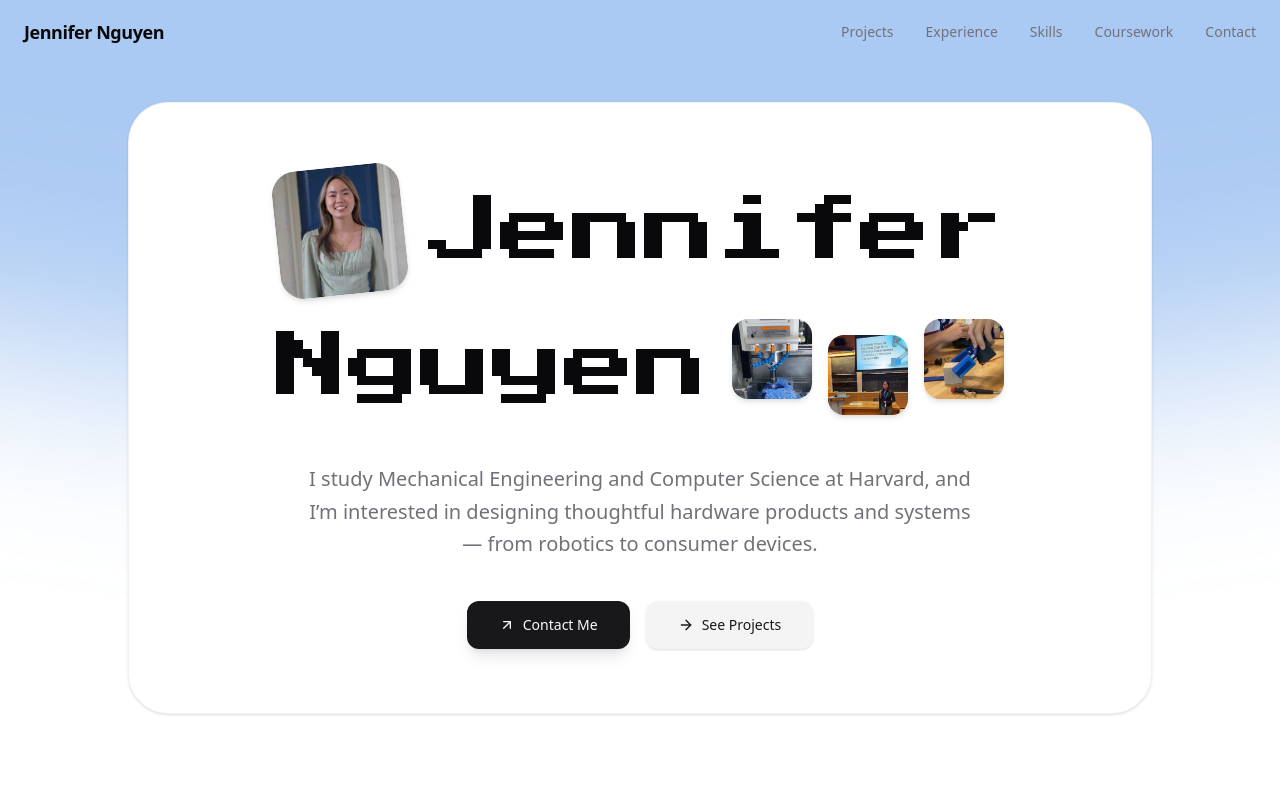
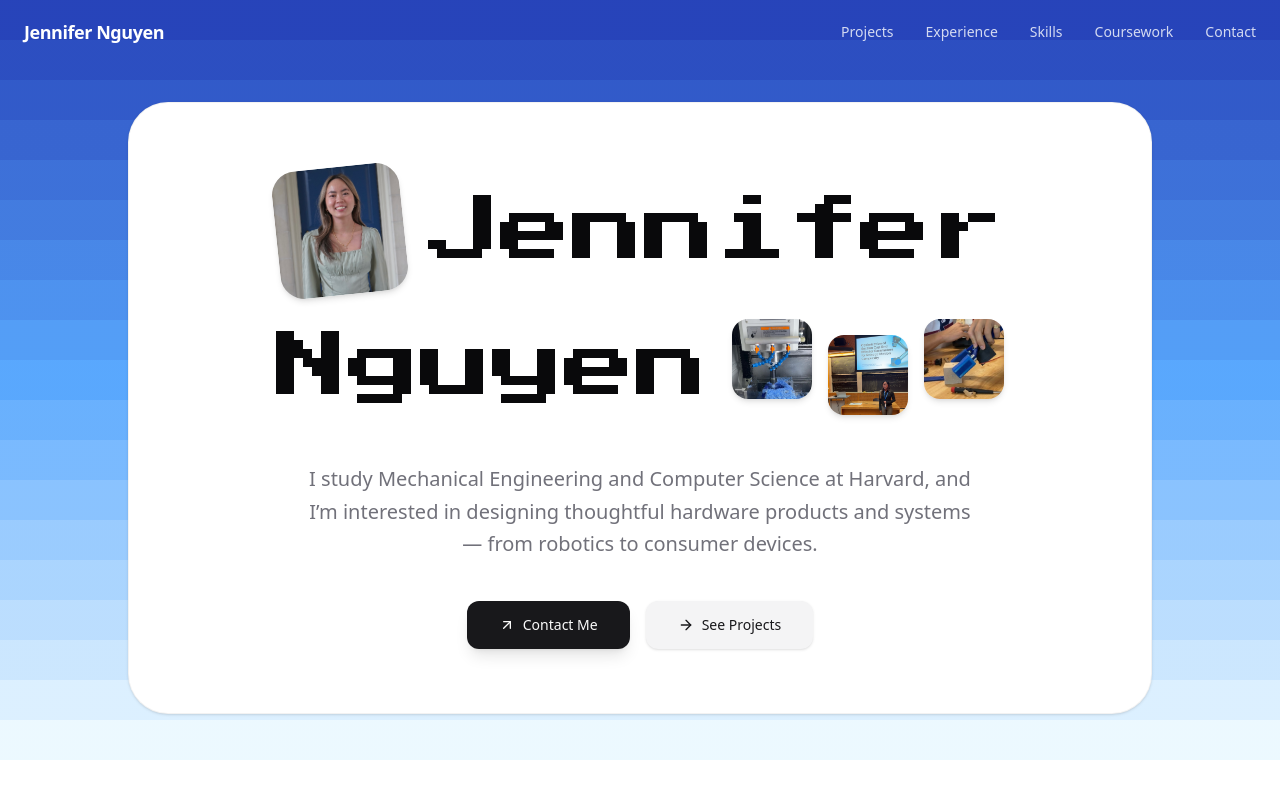
Before and after one commit to jennifer-u-nguyen/portfolio, a Next.js app: page / in a window 1280 px wide. Shown: the top 800 px of the page. Built offline with nearby package versions, Linux system fonts and the light colour scheme; a web font is replaced by a local one.

Commit message:
pixelated hero background + white header

```diff
--- a/components/Hero.tsx
+++ b/components/Hero.tsx
@@ -14,11 +14,34 @@ export default function Hero() {
     return (
         <section id="hero" className="relative min-h-screen flex flex-col justify-center pt-16 pb-12 overflow-hidden bg-white">
 
-            {/* Background Gradient Blobs */}
-            <div className="absolute top-0 left-0 w-full h-[800px] z-0 pointer-events-none overflow-hidden">
-                {/* Wide horizontal band effect */}
-                <div className="absolute top-[-400px] left-1/2 -translate-x-1/2 w-[200%] h-[800px] bg-[#5895e8]/50 rounded-[100%] blur-[100px]" />
-            </div>
+            {/* Pixelated Stepped Gradient Background */}
+            <div
+                className="absolute top-0 left-0 w-full h-full z-0 pointer-events-none opacity-90"
+                style={{
+                    background: `linear-gradient(to bottom,
+                        #0f2fb2 0%, #0f2fb2 5%,
+                        #153bba 5%, #153bba 10%,
+                        #1b48c3 10%, #1b48c3 15%,
+                        #2254cb 15%, #2254cb 20%,
+                        #2861d4 20%, #2861d4 25%,
+                        #2e6ddc 25%, #2e6ddc 30%,
+                        #347ae5 30%, #347ae5 35%,
+                        #3a86ed 35%, #3a86ed 40%,
+                        #4193f5 40%, #4193f5 45%,
+                        #479efd 45%, #479efd 50%,
+                        #59a8fd 50%, #59a8fd 55%,
+                        #6bb2fe 55%, #6bb2fe 60%,
+                        #7dbcfe 60%, #7dbcfe 65%,
+                        #8fc6fe 65%, #8fc6fe 70%,
+                        #a1d0fe 70%, #a1d0fe 75%,
+                        #b4dafe 75%, #b4dafe 80%,
+                        #c6e4fe 80%, #c6e4fe 85%,
+                        #d8eeff 85%, #d8eeff 90%,
+                        #eaf8ff 90%, #eaf8ff 95%,
+                        #ffffff 95%, #ffffff 100%
+                    )`
+                }}
+            />
 
             <div className="container mx-auto px-4 md:px-6 relative z-10">
 
--- a/components/Navbar.tsx
+++ b/components/Navbar.tsx
@@ -32,7 +32,7 @@ export default function Navbar() {
             <div className="container mx-auto px-4 md:px-6 h-16 flex items-center justify-between">
                 <Link
                     href="#hero"
-                    className="text-lg font-semibold tracking-tight hover:opacity-80 transition-opacity"
+                    className={`text-lg font-semibold tracking-tight hover:opacity-80 transition-opacity ${isScrolled ? "text-foreground" : "text-white"}`}
                 >
                     Jennifer Nguyen
                 </Link>
@@ -43,7 +43,7 @@ export default function Navbar() {
                         <Link
                             key={item.href}
                             href={item.href}
-                            className="text-sm font-medium text-muted-foreground hover:text-foreground transition-colors"
+                            className={`text-sm font-medium transition-colors ${isScrolled ? "text-muted-foreground hover:text-foreground" : "text-white/80 hover:text-white"}`}
                         >
                             {item.label}
                         </Link>
```
